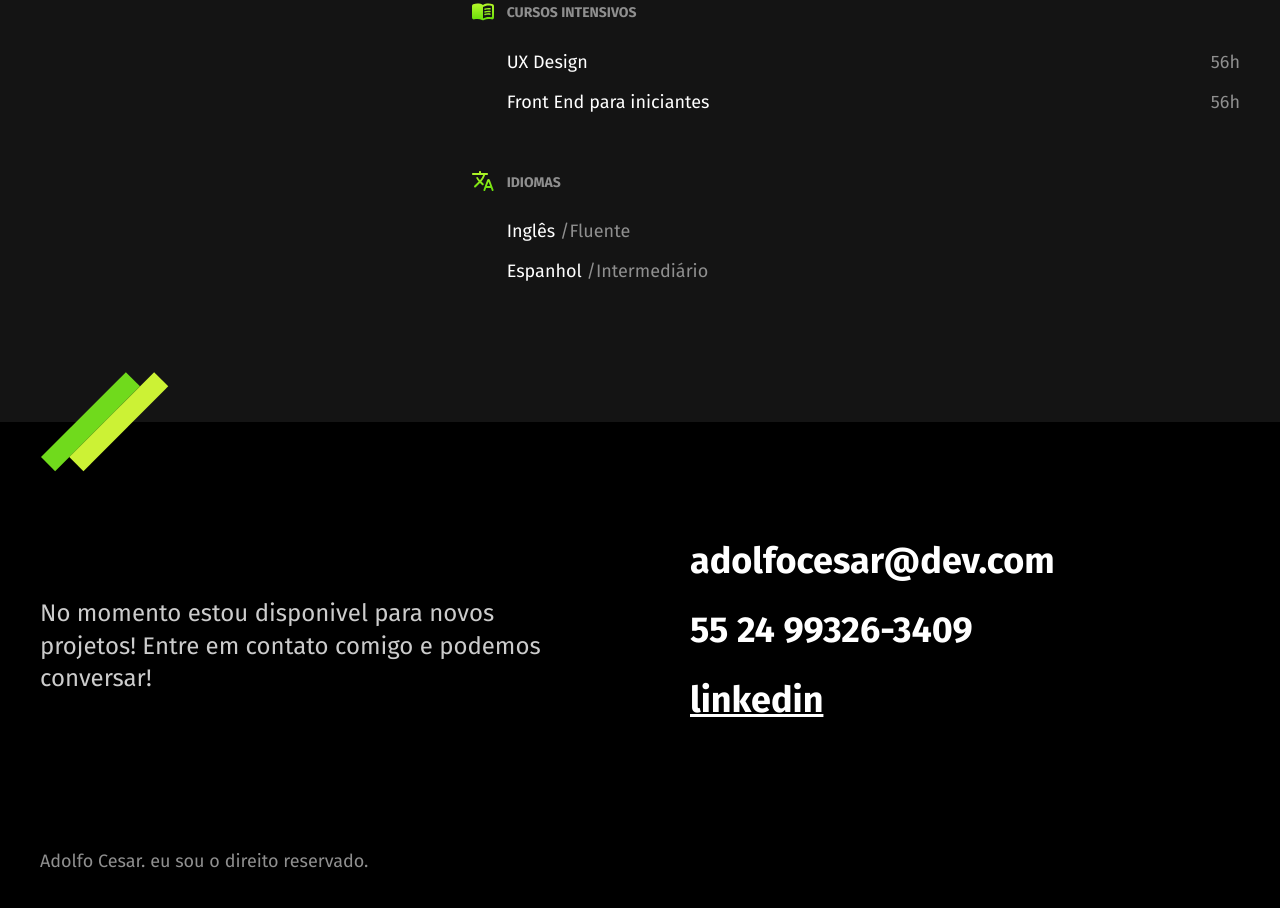
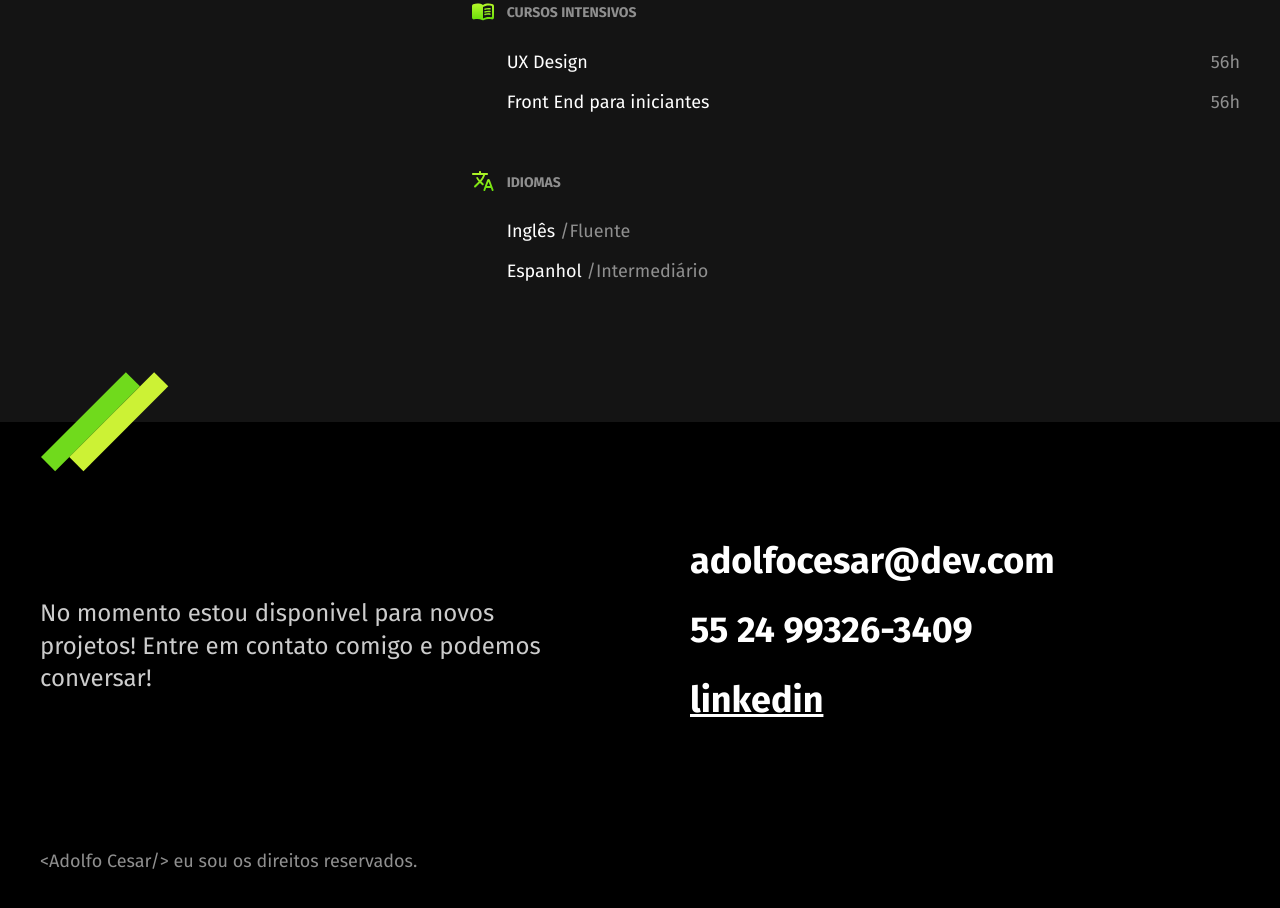
Before and after one commit to adbrasi/adolfocesar1.github.io, a plain HTML site: page index.html in a window 1280 px wide. Shown: the part 1983-2891 px from the top of the page. Drawn offline with Linux system fonts and the light colour scheme.

Commit message:
fix 1 phrase

```diff
--- a/index.html
+++ b/index.html
@@ -133,7 +133,7 @@
       </ul>
       <p class="footer-copy">
 
-        Adolfo Cesar. eu sou o direito reservado.
+        &lt;Adolfo Cesar/&gt; eu sou os direitos reservados.
       </p>
     </div>
   </footer>
```
